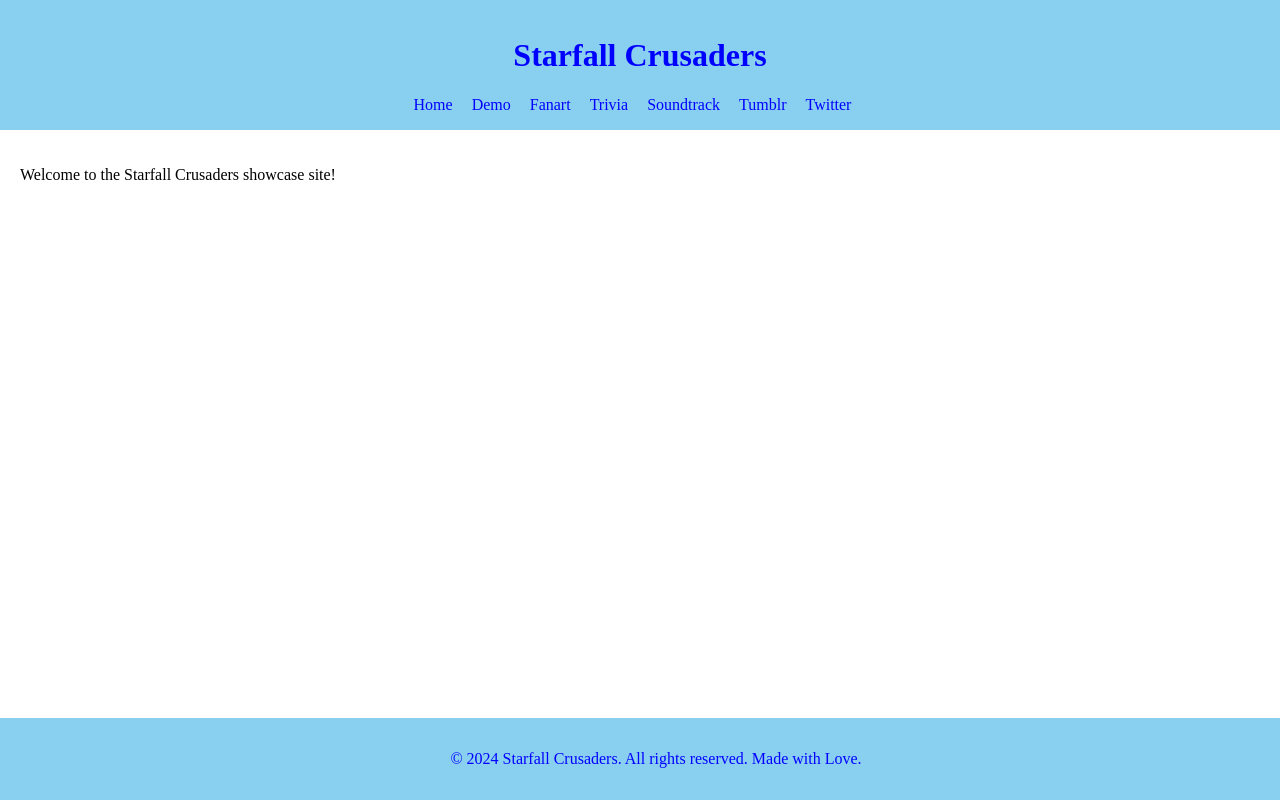
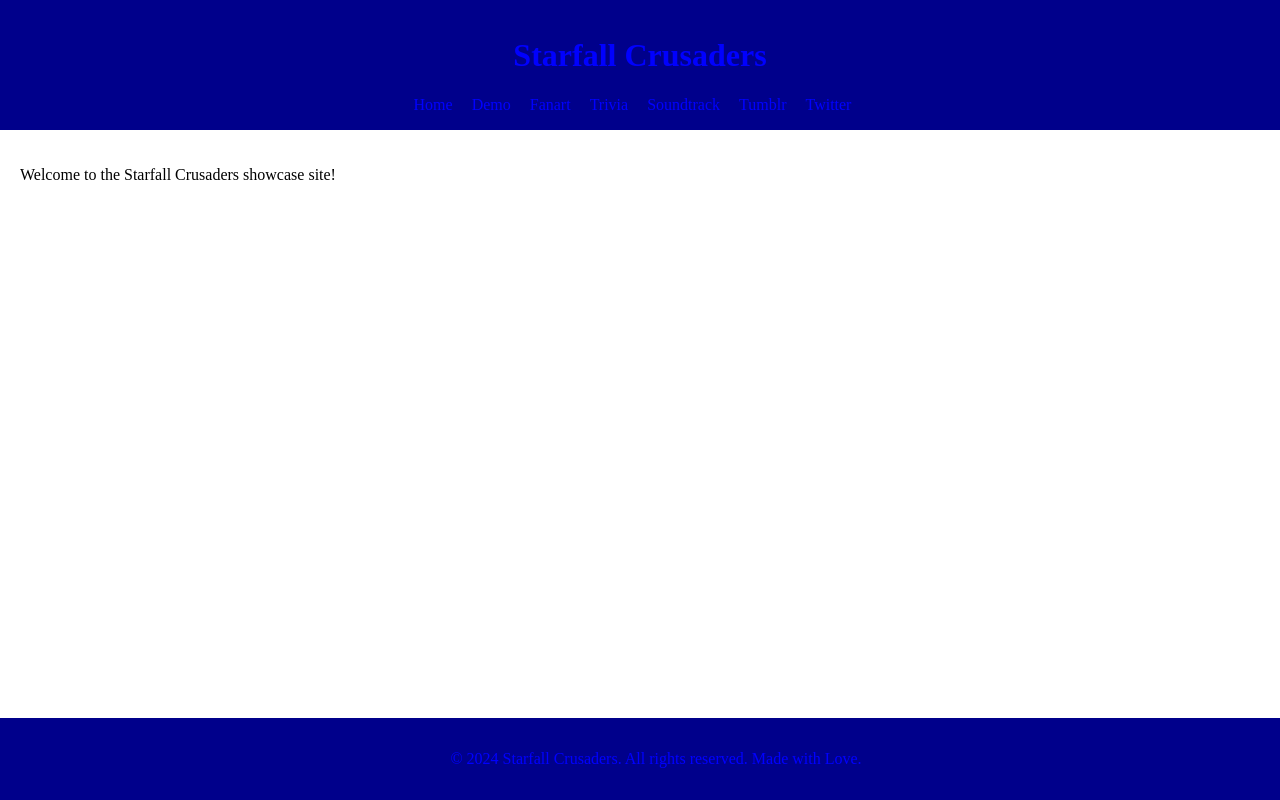
Before and after one commit to NaesSnippit/starfall-crusaders, a plain HTML site: page index.html in a window 1280 px wide. Drawn offline with Linux system fonts and the light colour scheme.

Commit message:
Update styles.css

```diff
--- a/styles.css
+++ b/styles.css
@@ -5,7 +5,7 @@ body {
 }
 
 header {
-    background-color: #89CFF0;
+    background-color: #00008B;
     color: blue;
     text-align: center;
     padding: 1em;
@@ -32,7 +32,7 @@ nav a {
 }
 
 footer {
-    background-color: #89CFF0;
+    background-color: #00008B;
     color: blue;
     text-align: center;
     padding: 1em;
```
